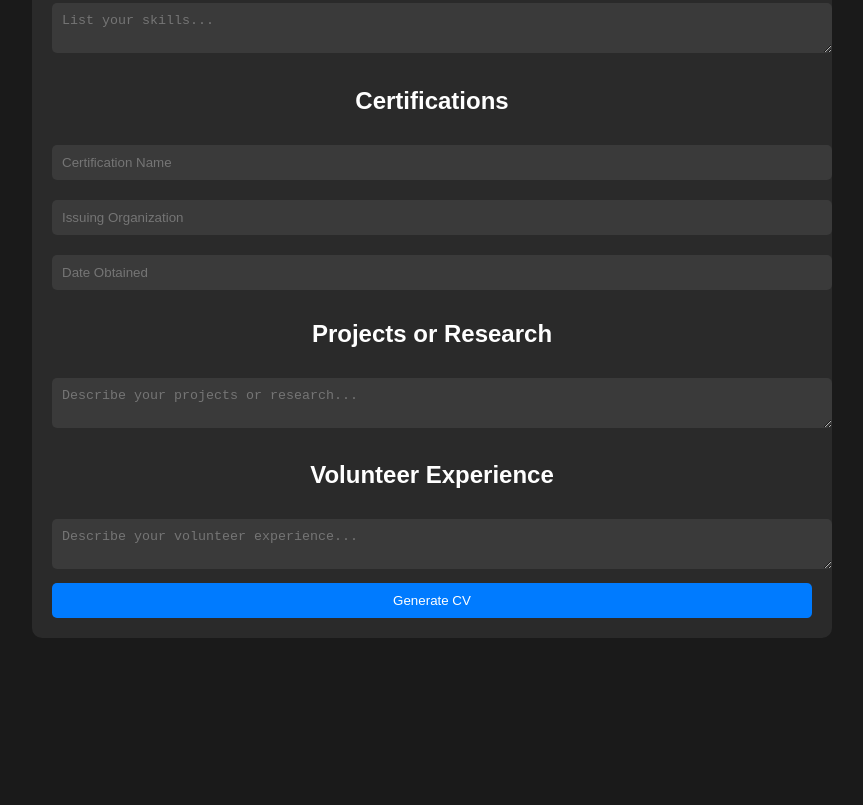
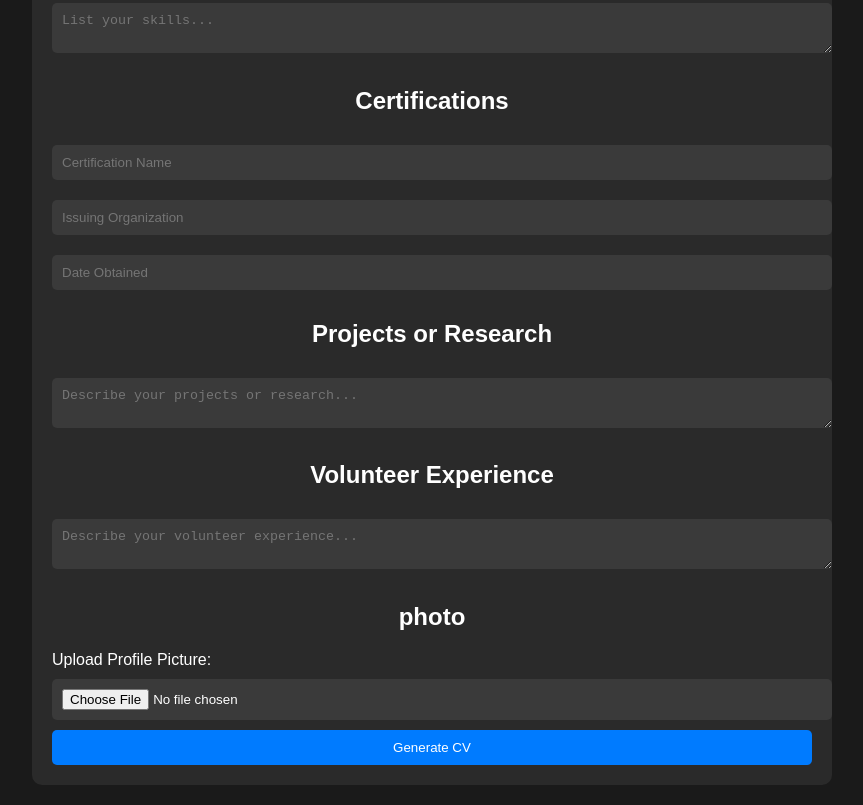
Before and after one commit to aswinkpy/cv, a plain HTML site: page index.html in a window 1280 px wide. Shown: the part 1054-1859 px from the top of the page, without its empty margins (208-1071 px from the left). Before the commit the page ends 1712 px from the top, so only its background shows below. Drawn offline with nearby package versions, Linux system fonts and the light colour scheme.

Commit message:
Update index.html

```diff
--- a/index.html
+++ b/index.html
@@ -43,6 +43,10 @@
             <h2>Volunteer Experience</h2>
             <textarea id="volunteer" placeholder="Describe your volunteer experience..."></textarea>
 
+            <h2>photo</h2>
+            <label for="profile-pic">Upload Profile Picture:</label>
+            <input type="file" id="profile-pic" accept="image/*">
+
             <button type="submit">Generate CV</button>
         </form>
 
```
